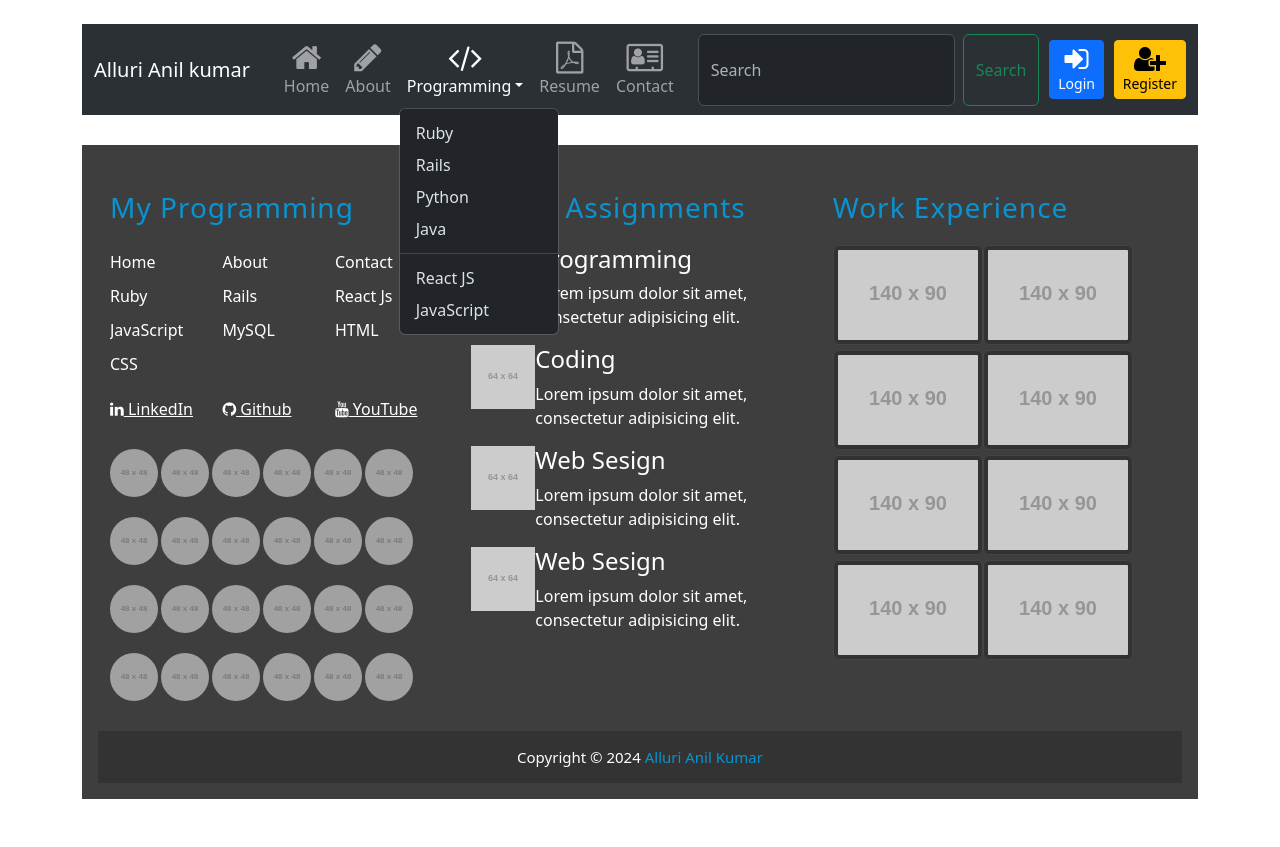
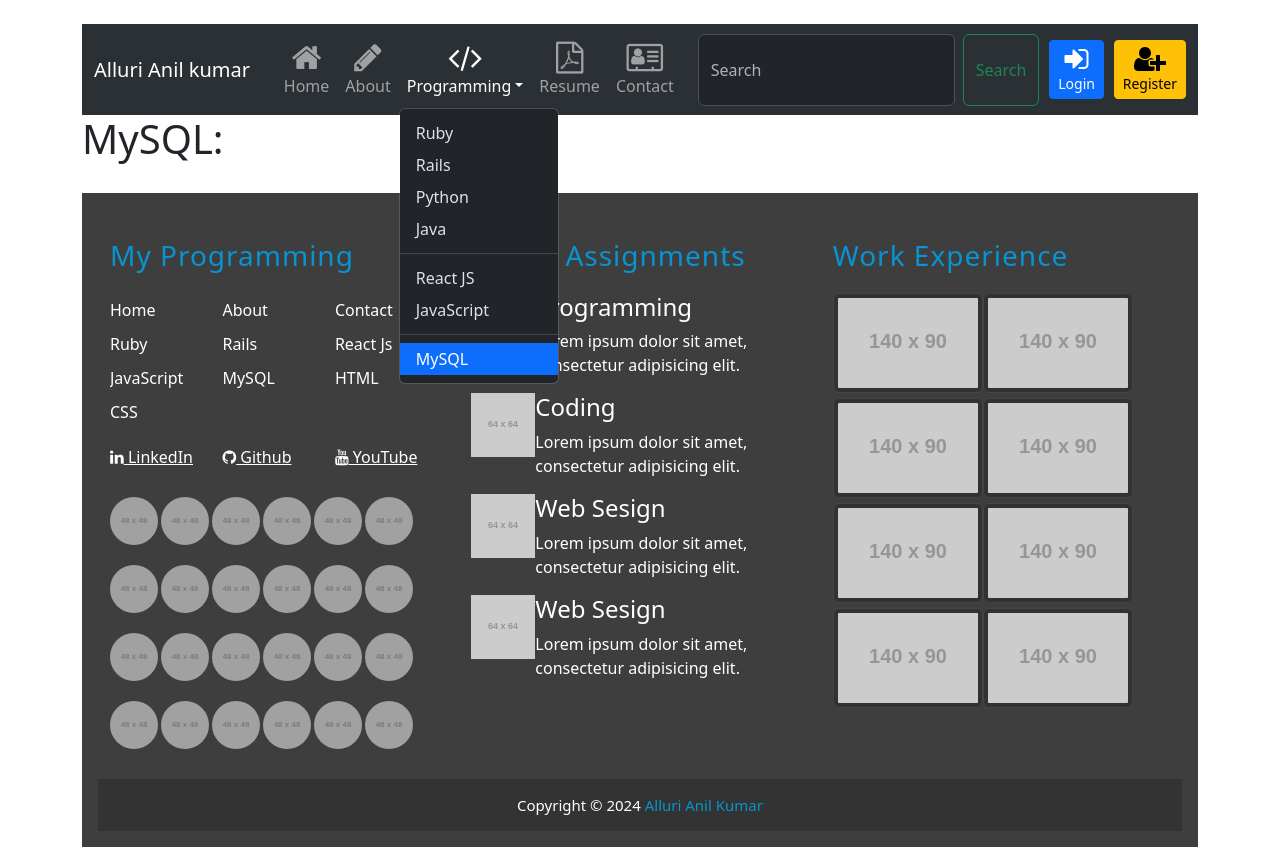
Before and after one commit to allurianilkumar/allurianilkumar.github.io, a React (Create React App) app: page /mysql in a window 1280 px wide. Both pictures are taken after a click on the button "Programming". Before the commit the page ends 824 px from the top, so only its background shows below. Built offline with nearby package versions, Linux system fonts and the light colour scheme.

Commit message:
Added the programming routes

```diff
--- a/src/App.js
+++ b/src/App.js
@@ -17,6 +17,14 @@ import routes from './routes';
 import 'bootstrap/dist/css/bootstrap.min.css';
 import Footer from './Footer';
 
+import Ruby from './programmings/ruby/Ruby';
+import Java from './programmings/java/Java';
+import Python from './programmings/python/Python';
+import MyReact from './programmings/react/MyReact';
+import JavaScript from './programmings/javascript/JavaScript';
+import Rails from './programmings/rails/Rails';
+import MySQL from './programmings/mysql/mysql';
+
 const App = () => {
   const [isAuthenticated, setIsAuthenticated] = useState(false);
   useEffect(() => {
@@ -30,7 +38,17 @@ const App = () => {
         <NavBar isAuthenticated={isAuthenticated} />
         <Routes>
           <Route path="/" index element={<Home />} />
-          <Route path="about" element={<About />} />
+          <Route path="/about" element={<About />} />
+          <Route path="/resume" element={<Resume />} />
+          <Route path="/resume" element={<Contact />} />
+
+          <Route path="/ruby" element={<Ruby />} />
+          <Route path="/rails" element={<Rails />} />
+          <Route path="/react" element={<MyReact />} />
+          <Route path="/JavaScript" element={<JavaScript />} />
+          <Route path="/mysql" element={<MySQL />} />
+          <Route path="/python" element={<Python />} />
+          <Route path="/java" element={<Java />} />
           {isAuthenticated ?
             <>
               <Route path="/logout" element={<Logout setIsAuthenticated={setIsAuthenticated} />} />
@@ -41,6 +59,7 @@ const App = () => {
               <Route key="login" path="/login" element={<Login setIsAuthenticated={setIsAuthenticated} />} />
             </>
           }
+          <Route path="*" element={<Home />} />
         </Routes>
         <Footer />
       </div>
--- a/src/Navbar.js
+++ b/src/Navbar.js
@@ -48,6 +48,8 @@ function NavBar({ isAuthenticated }) {
                     <NavDropdown.Divider />
                     <NavDropdown.Item as={NavLink} to="/react">React JS</NavDropdown.Item>
                     <NavDropdown.Item as={NavLink} to="/javascript">JavaScript</NavDropdown.Item>
+                    <NavDropdown.Divider />
+                    <NavDropdown.Item as={NavLink} to="/mysql">MySQL</NavDropdown.Item>
                   </NavDropdown>
                   <Nav.Link as={NavLink} to="/resume"><i className="d-block fa fa-file-pdf-o fa-2x" aria-hidden="true"></i>Resume</Nav.Link>
                   <Nav.Link as={NavLink} to="/contact"><i className="d-block fa fa-address-card-o fa-2x" aria-hidden="true"></i>Contact</Nav.Link>
--- /dev/null
+++ b/src/programmings/mysql/mysql.js
@@ -0,0 +1,11 @@
+import React from 'react';
+
+function mysql(props) {
+    return (
+        <div>
+            <h1>MySQL:</h1>
+        </div>
+    );
+}
+
+export default mysql;
```
